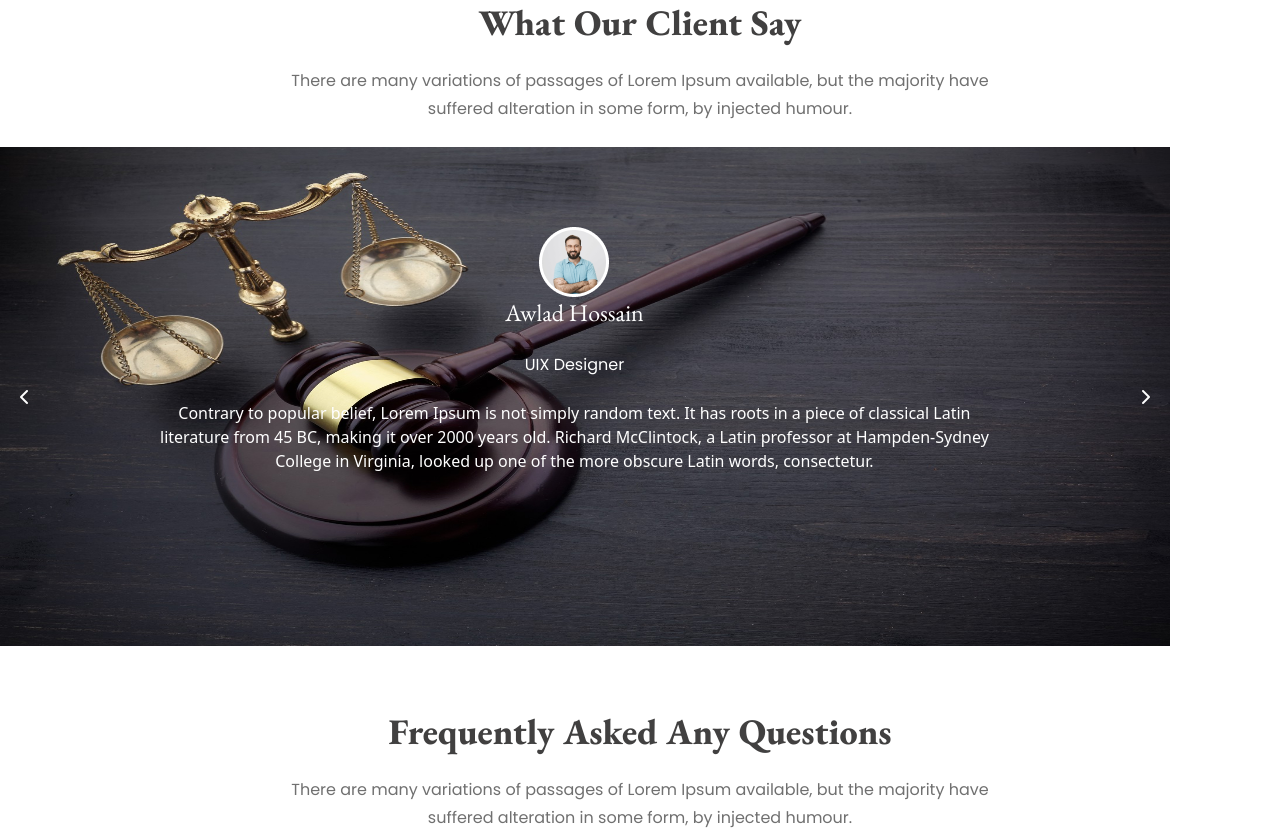
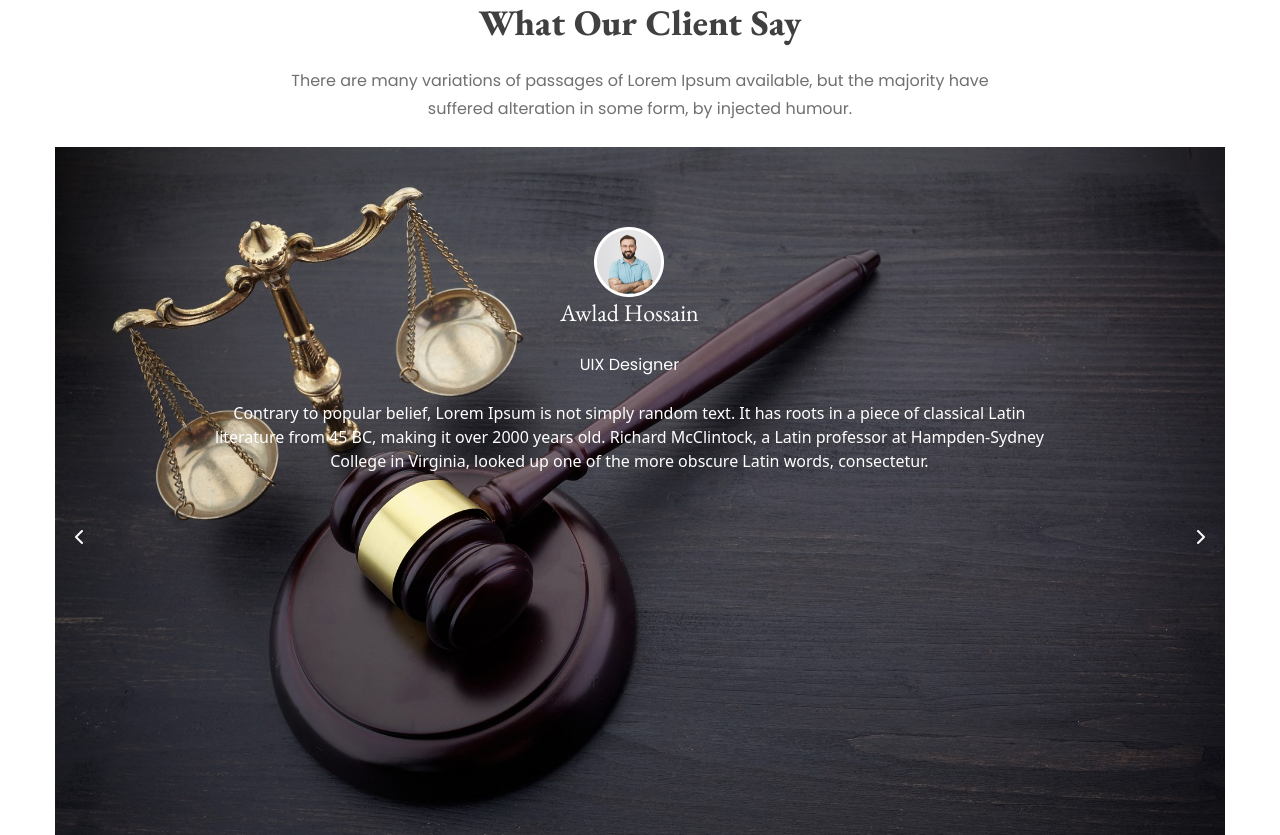
Before and after one commit to ahnaf4D/legal-solution, a plain HTML site: page index.html in a window 1280 px wide. Shown: the part 1317-2152 px from the top of the page. Drawn offline with nearby package versions, Linux system fonts and the light colour scheme.

Commit message:
All issue fixed

```diff
--- a/index.html
+++ b/index.html
@@ -200,7 +200,8 @@
                     injected humour.
                 </p>
             </div>
-            <div class="carousel  w-[1170px] h-[499px] mx-auto">
+            <div class="w-[1170px] h-[499px] mx-auto">
+                <div class="carousel">
                     <div id="slide1" class="carousel-item relative w-full ">
                         <img src="images/slider-1.jpg" class="w-full" />
                         <div class="absolute text-center left-40">
@@ -208,7 +209,8 @@
                             <img src="./images/customer.png" class="mx-auto pt-20" alt="customer">
                             <h2 class="font-eb_garamond text-2xl text-white">Awlad Hossain</h2> <br>
                             <h5 class="text-base text-white font-poppins">UIX Designer</h5> <br>
-                        <p class="text-white text-base text-center font-normal">Contrary to popular belief, Lorem Ipsum
+                            <p class="text-white text-base text-center font-normal">Contrary to popular belief, Lorem
+                                Ipsum
                                 is not
                                 simply random text. It has
                                 roots in a piece of
@@ -229,7 +231,8 @@
                             <img src="./images/customer.png" class="mx-auto pt-20" alt="customer">
                             <h2 class="font-eb_garamond text-2xl text-white">Awlad Hossain</h2> <br>
                             <h5 class="text-base text-white font-poppins">UIX Designer</h5> <br>
-                        <p class="text-white text-base text-center font-normal">Contrary to popular belief, Lorem Ipsum
+                            <p class="text-white text-base text-center font-normal">Contrary to popular belief, Lorem
+                                Ipsum
                                 is not
                                 simply random text. It has
                                 roots in a piece of
@@ -250,7 +253,8 @@
                             <img src="./images/customer.png" class="mx-auto pt-20" alt="customer">
                             <h2 class="font-eb_garamond text-2xl text-white">Awlad Hossain</h2> <br>
                             <h5 class="text-base text-white font-poppins">UIX Designer</h5> <br>
-                        <p class="text-white text-base text-center font-normal">Contrary to popular belief, Lorem Ipsum
+                            <p class="text-white text-base text-center font-normal">Contrary to popular belief, Lorem
+                                Ipsum
                                 is not
                                 simply random text. It has
                                 roots in a piece of
@@ -265,6 +269,8 @@
                         </div>
                     </div>
                 </div>
+            </div>
+
         </div>
         <!-- FAQ area -->
         <div class="mt-10 lg:mt-[60px]">
@@ -349,7 +355,7 @@
                     form, by injected humour.
                 </p>
             </div>
-            <div class="flex justify-center  gap-7 flex-colums lg:flex-row ">
+            <div class="flex justify-center  gap-7 flex-col lg:flex-row ">
                 <!-- Contact Container -->
                 <div>
                     <!-- Contact Details Container -->
```
Lines whose indentation alone changed are shown as unchanged.
